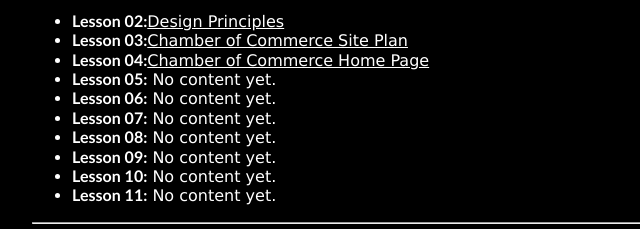
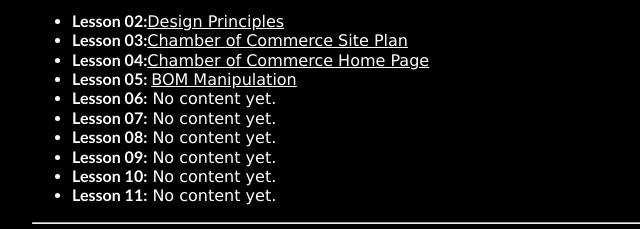
Before and after one commit to conhop30/wdd230, a plain HTML site: page index.html in a window 1280 px wide. Shown: the part 270-499 px from the top of the page, 208-848 px from the left. Drawn offline with nearby package versions, Linux system fonts and the light colour scheme; a web font is replaced by a local one.

Commit message:
Added bom.html hyperlink.

```diff
--- a/index.html
+++ b/index.html
@@ -26,7 +26,7 @@
                 <li><a class="lesson">Lesson 03:<a href="./lesson3/index.html">Chamber of Commerce Site Plan</li>
                 <!--Reference to lesson 4 chamber home page assignment: https://qrbriggs-byui.github.io/wdd230/chamber/-->
                 <li><a class="lesson">Lesson 04:<a href="./chamber/">Chamber of Commerce Home Page</li>
-                <li><a class="lesson">Lesson 05:</a> No content yet.</li>
+                <li><a class="lesson">Lesson 05: <a href="./lesson5/bom.html">BOM Manipulation</li>
                 <li><a class="lesson">Lesson 06:</a> No content yet.</li>
                 <li><a class="lesson">Lesson 07:</a> No content yet.</li>
                 <li><a class="lesson">Lesson 08:</a> No content yet.</li>
```
